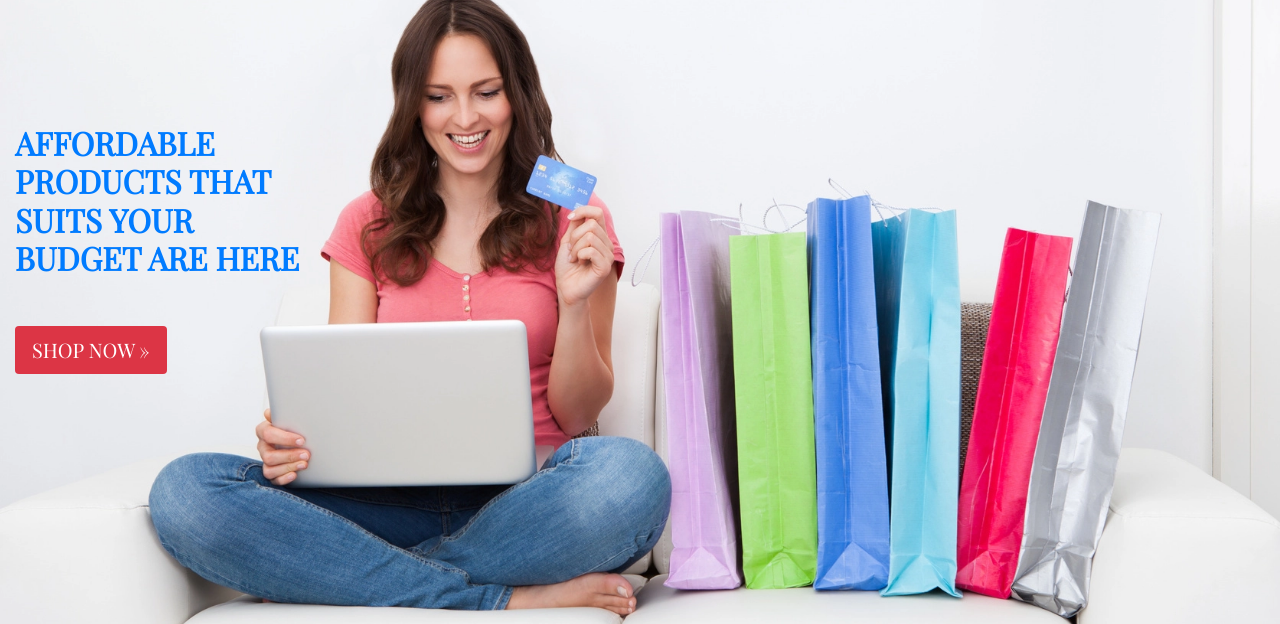
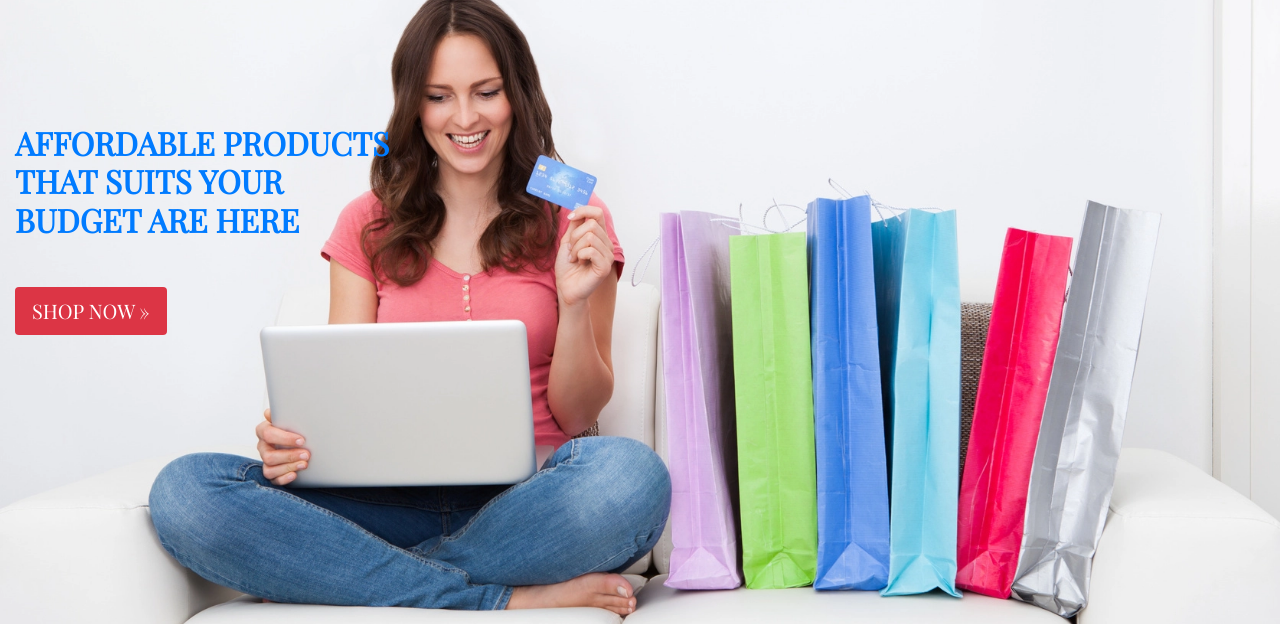
Before and after one commit to Markpm-code/Palalat_Fashion_Style_Affordables, a Django app: page / in a window 1280 px wide. Shown: the part 176-800 px from the top of the page. Run offline with Django 3.2, Linux system fonts and the light colour scheme; some libraries are stand-ins or nearby versions.

Commit message:
edit column

```diff
--- a/home/templates/home/index.html
+++ b/home/templates/home/index.html
@@ -12,8 +12,8 @@
 {% block content %}
 <div class="container-fluid h-100 ">
     <div class="row h-100">
-        <div class="col-3" style="margin-top: 300px;">
-            <h2 class=" text-uppercase text-primary font-weight-bold text_heading ">
+        <div class="col-4" style="margin-top: 300px;">
+            <h2 class=" text-uppercase text-primary font-weight-bold text_heading">
                 Affordable products that suits your budget are here
             </h2>
             <h4 class="mt-5">
```
